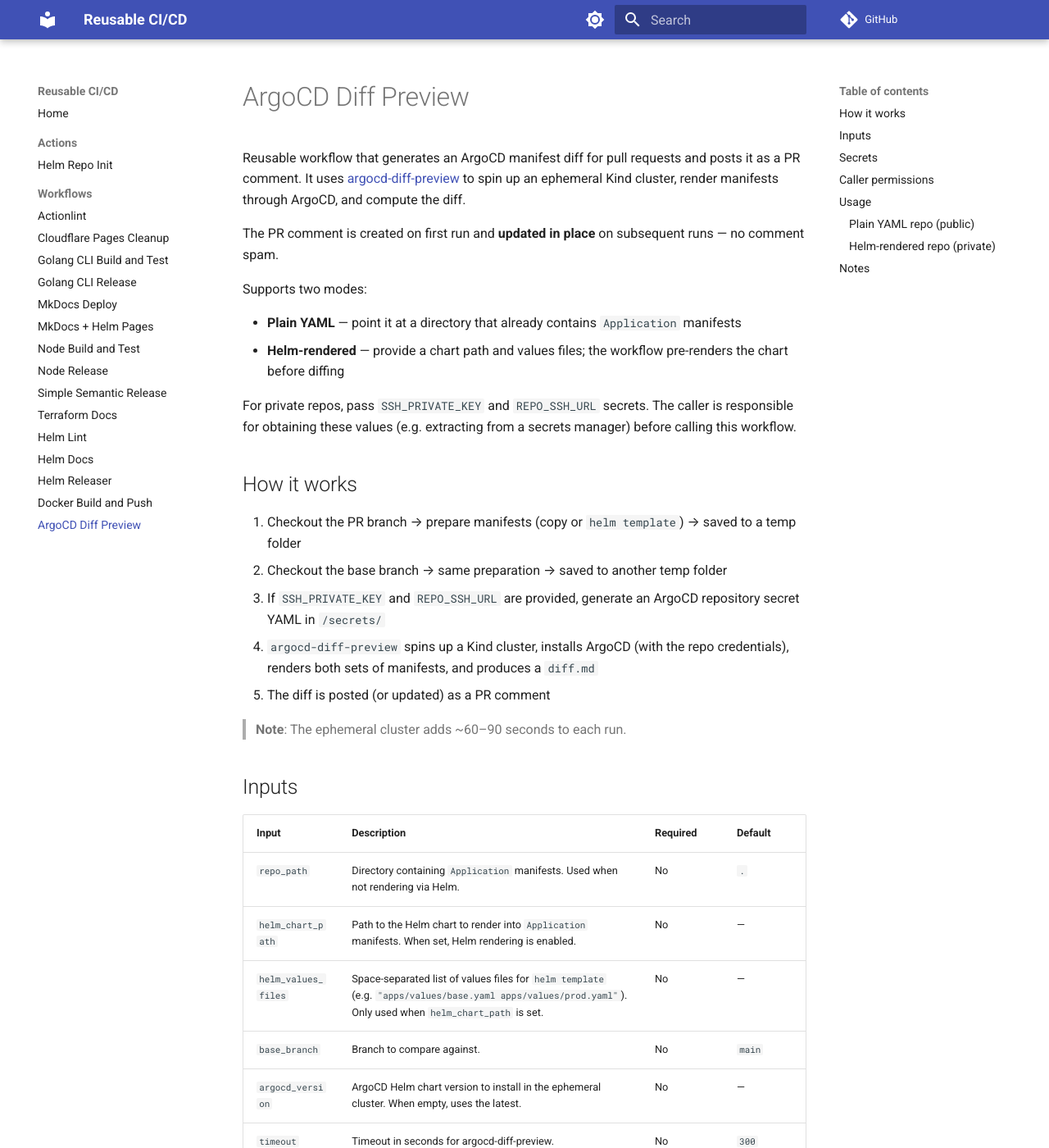
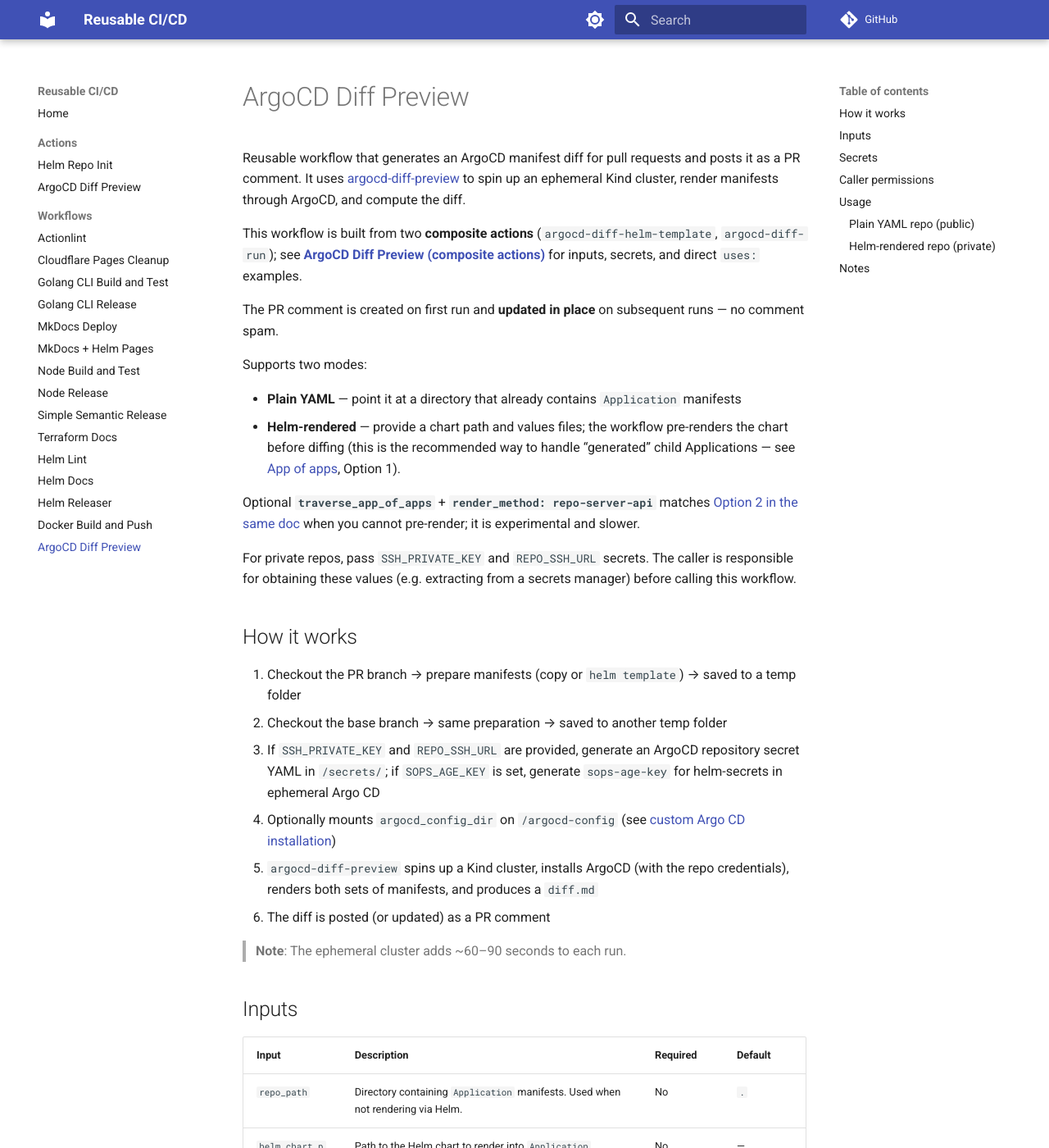
Before and after one commit to AutomationDojo/reusable-cicd, an MkDocs documentation site: the page built from docs/workflows/argocd-diff-preview.md, in a window 1280 px wide and 1400 px high. Shown: the whole window at 82% size. Built offline with MkDocs 1.6.1 and Material for MkDocs 9.7.7, drawn with Linux system fonts in a browser that asks for light colours; comment, search, counter and statistics services are not loaded; some of the changed text lies outside the part shown.

Commit message:
feat: update argocd-diff action

```diff
--- a/docs/workflows/argocd-diff-preview.md
+++ b/docs/workflows/argocd-diff-preview.md
@@ -1,13 +1,17 @@
 # ArgoCD Diff Preview
 
 Reusable workflow that generates an ArgoCD manifest diff for pull requests and posts it as a PR comment. It uses [argocd-diff-preview](https://github.com/dag-andersen/argocd-diff-preview) to spin up an ephemeral Kind cluster, render manifests through ArgoCD, and compute the diff.
+
+This workflow is built from two **composite actions** (`argocd-diff-helm-template`, `argocd-diff-run`); see [**ArgoCD Diff Preview (composite actions)**](../actions/argocd-diff-preview.md) for inputs, secrets, and direct `uses:` examples.
 
 The PR comment is created on first run and **updated in place** on subsequent runs — no comment spam.
 
 Supports two modes:
 
 - **Plain YAML** — point it at a directory that already contains `Application` manifests
-- **Helm-rendered** — provide a chart path and values files; the workflow pre-renders the chart before diffing
+- **Helm-rendered** — provide a chart path and values files; the workflow pre-renders the chart before diffing (this is the recommended way to handle “generated” child Applications — see [App of apps](https://dag-andersen.github.io/argocd-diff-preview/app-of-apps/), Option 1).
+
+Optional **`traverse_app_of_apps`** + **`render_method: repo-server-api`** matches [Option 2 in the same doc](https://dag-andersen.github.io/argocd-diff-preview/app-of-apps/) when you cannot pre-render; it is experimental and slower.
 
 For private repos, pass `SSH_PRIVATE_KEY` and `REPO_SSH_URL` secrets. The caller is responsible for obtaining these values (e.g. extracting from a secrets manager) before calling this workflow.
 
@@ -15,9 +19,10 @@ For private repos, pass `SSH_PRIVATE_KEY` and `REPO_SSH_URL` secrets. The caller
 
 1. Checkout the PR branch → prepare manifests (copy or `helm template`) → saved to a temp folder
 2. Checkout the base branch → same preparation → saved to another temp folder
-3. If `SSH_PRIVATE_KEY` and `REPO_SSH_URL` are provided, generate an ArgoCD repository secret YAML in `/secrets/`
-4. `argocd-diff-preview` spins up a Kind cluster, installs ArgoCD (with the repo credentials), renders both sets of manifests, and produces a `diff.md`
-5. The diff is posted (or updated) as a PR comment
+3. If `SSH_PRIVATE_KEY` and `REPO_SSH_URL` are provided, generate an ArgoCD repository secret YAML in `/secrets/`; if `SOPS_AGE_KEY` is set, generate `sops-age-key` for helm-secrets in ephemeral Argo CD
+4. Optionally mounts `argocd_config_dir` on `/argocd-config` (see [custom Argo CD installation](https://dag-andersen.github.io/argocd-diff-preview/getting-started/custom-argo-cd-installation/))
+5. `argocd-diff-preview` spins up a Kind cluster, installs ArgoCD (with the repo credentials), renders both sets of manifests, and produces a `diff.md`
+6. The diff is posted (or updated) as a PR comment
 
 > **Note**: The ephemeral cluster adds ~60–90 seconds to each run.
 
@@ -31,6 +36,10 @@ For private repos, pass `SSH_PRIVATE_KEY` and `REPO_SSH_URL` secrets. The caller
 | `base_branch` | Branch to compare against. | No | `main` |
 | `argocd_version` | ArgoCD Helm chart version to install in the ephemeral cluster. When empty, uses the latest. | No | — |
 | `timeout` | Timeout in seconds for argocd-diff-preview. | No | `300` |
+| `argocd_config_dir` | Directory on the PR branch to mount as `/argocd-config` (e.g. `values.yaml` + `values-override.yaml` for helm-secrets / CMPs). | No | — |
+| `render_method` | `cli`, `server-api`, or `repo-server-api`. Empty = tool default. Required `repo-server-api` if `traverse_app_of_apps` is true (enforced when traverse is set and this is empty). | No | — |
+| `traverse_app_of_apps` | Experimental expansion of child Applications (requires `repo-server-api`). Prefer Helm pre-render when children are templated. | No | `false` |
+| `file_regex` | Passed as `--file-regex` (e.g. only root app YAML when using traverse). | No | — |
 
 ## Secrets
 
@@ -39,6 +48,7 @@ For private repos, pass `SSH_PRIVATE_KEY` and `REPO_SSH_URL` secrets. The caller
 | `GH_PAT` | Yes | GitHub PAT with `repo` (read) scope. Required for argocd-diff-preview to interact with the GitHub API on private repositories. |
 | `SSH_PRIVATE_KEY` | No | SSH private key for ArgoCD to clone the repo. Required for private repos. |
 | `REPO_SSH_URL` | No | SSH URL of the repo (e.g. `git@github.com:org/repo.git`). Required when `SSH_PRIVATE_KEY` is set. |
+| `SOPS_AGE_KEY` | No | Contents of your SOPS age private key file (`age-key.txt`). Required if ephemeral Argo CD is configured for helm-secrets. |
 
 ## Caller permissions
 
--- a/mkdocs.yml
+++ b/mkdocs.yml
@@ -25,6 +25,7 @@ nav:
   - Home: index.md
   - Actions:
       - Helm Repo Init: actions/helm-repo-init.md
+      - ArgoCD Diff Preview: actions/argocd-diff-preview.md
   - Workflows:
       - Actionlint: workflows/actionlint.md
       - Cloudflare Pages Cleanup: workflows/cloudflare-pages-cleanup.md
```
Also changed, not shown: docs/actions/argocd-diff-preview.md (added, +99 -0 lines), docs/index.md (+5 -0 lines), docs/workflows/actionlint.md (+9 -0 lines), 3 other files.
